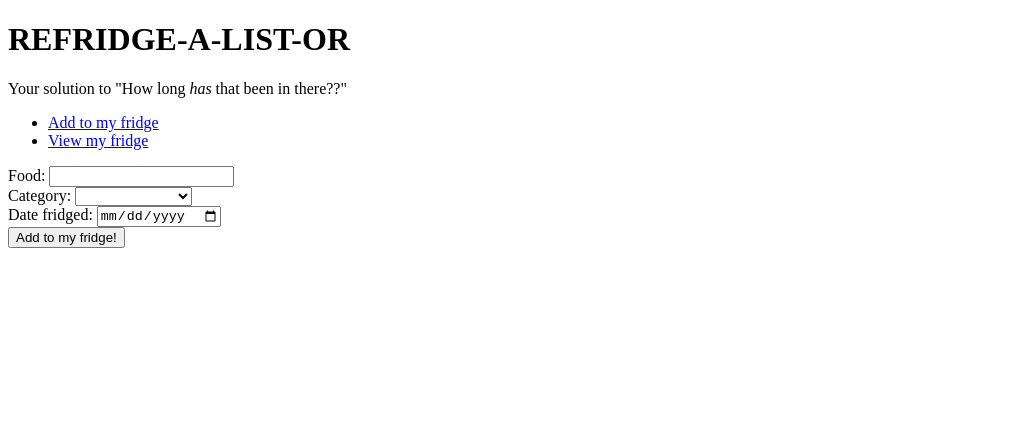
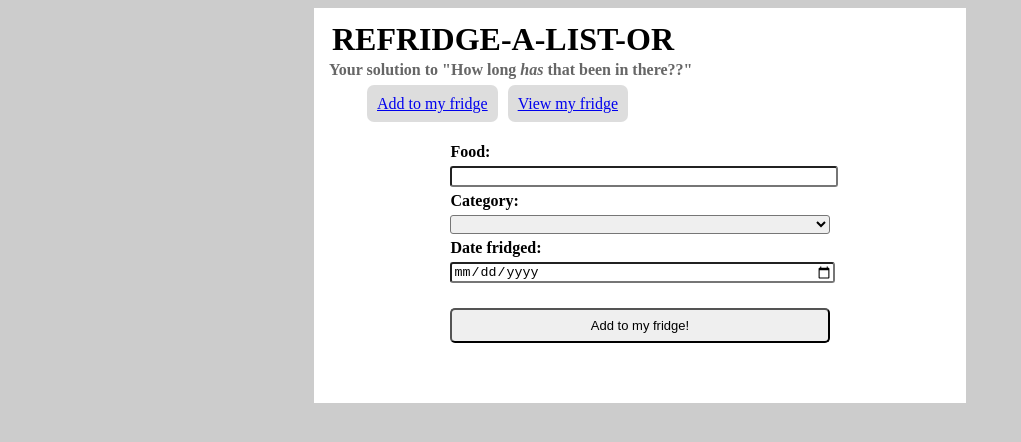
Before and after one commit to fswiecki/refridgealistor, a website: page client/index.html in a window 1280 px wide. Shown: the whole page, without its empty margins (0-1021 px from the left). Drawn offline with nearby package versions, Linux system fonts and the light colour scheme; some packages are replaced by stand-ins of ours.

Commit message:
Add some really ugly css

```diff
--- a/client/index.html
+++ b/client/index.html
@@ -20,14 +20,20 @@
   <script src="./fridgeView.js"></script>
 </head>
 <body ng-app="app">
+  <div class="page">
+    <div class="header">
       <h1>REFRIDGE-A-LIST-OR</h1>
-  <p>Your solution to "How long <i>has</i> that been in there??"
+      <h4>Your solution to "How long <i>has</i> that been in there??"</h4>
+    </div>
     <div>
-    <ul>
+      <div>
+        <ul class="navigation">
           <li><a ui-sref="add">Add to my fridge</a></li>
           <li><a ui-sref="view">View my fridge</a></li>
         </ul>
+      </div>
       <div ui-view></div>
+    </div>
   </div>
 </body>
 </html>
--- a/client/style.css
+++ b/client/style.css
@@ -1,3 +1,72 @@
+/*
+SOME BASIC PAGE LAYOUTS
+*/
+
+body {
+  background-color: #CCC;
+}
+
+.page {
+  background-color: white;
+  width: 50%;
+  padding: 10px;
+  margin: 0 auto;
+}
+
+.header h1 {
+  margin: 0;
+  padding: 3px;
+}
+
+.header h4 {
+  margin: 0;
+  padding: 0;
+  color: #666;
+}
+
+.header {
+  margin: 0 5px 10px 5px;
+}
+
+.navigation ul {
+  list-style-type: none;
+  margin: 0;
+  padding: 0;
+}
+
+.navigation li {
+  display: inline;
+  box-sizing: border-box;
+  padding: 10px;
+  margin: 3px;
+  background-color: #DDD;
+  border-radius: 7px;
+}
+
+/*
+FORM INPUT
+*/
+
+form {
+  font-weight: bold;
+  margin: 30px auto;
+  width: 60%;
+}
+
+input, select {
+  margin: 5px auto;
+  width: 100%;
+  border-radius: 3px;
+}
+
+button {
+  margin: 20px auto;
+  width: 100%;
+  font-size: 13px;
+  padding: 8px;
+  border-radius: 5px;
+}
+
 /*
 COLOR CODE ALL THE FOODS
 */
```
Lines whose indentation alone changed are shown as unchanged.
